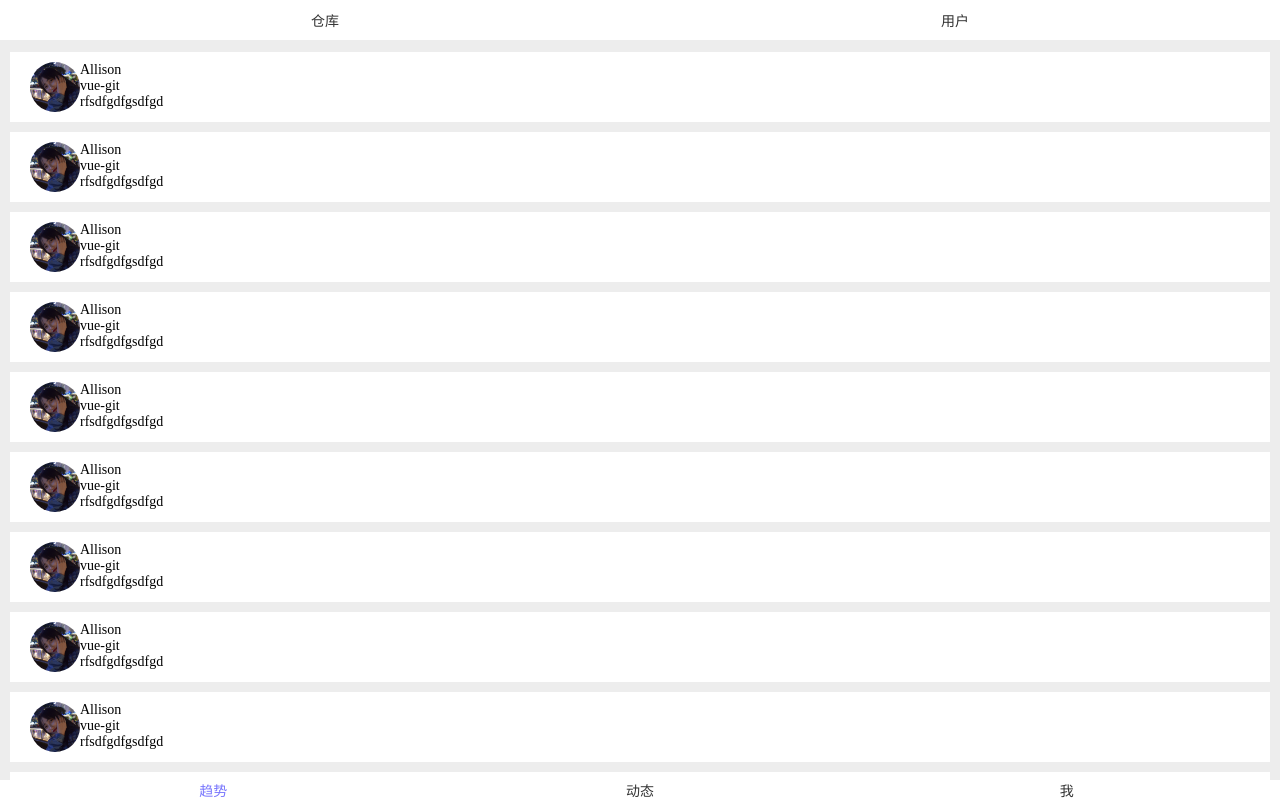
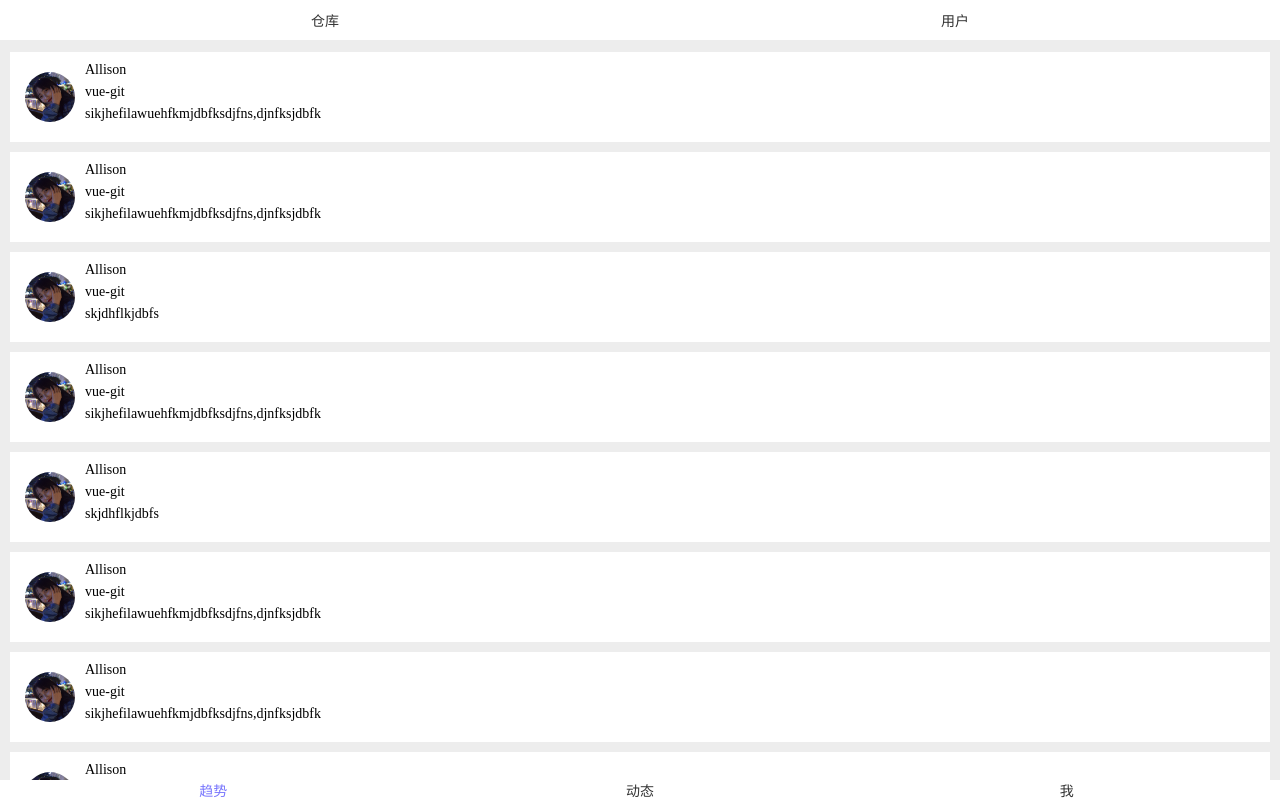
Before and after one commit to Allison12345/vue-git, a Vue app: page /home/trending/user in a window 1280 px wide. Built offline with nearby package versions, Linux system fonts and the light colour scheme; some icons are missing.

Commit message:
user page

```diff
--- a/src/components/user-item/index.vue
+++ b/src/components/user-item/index.vue
@@ -2,7 +2,7 @@
   .user-item.bg-white
     .user-item__hd
       author-photo(:img='img')
-    .user-item__bd
+    .user-item__bd.flex-c-sb
       .user-item__bd-top
         p {{author}}
       .user-item__bd-middle
@@ -23,6 +23,14 @@ export default {
 .user-item {
   display: flex;
   margin: 10px;
-  padding: 10px 20px;
+  padding: 10px 5px;
+  .user-item__hd {
+    padding: 10px;
+  }
+  .user-item__bd {
+    .user-item__bd-dowm {
+      margin-bottom: 10px;
+    }
+  }
 }
 </style>
--- a/src/pages/home/trending/user/index.vue
+++ b/src/pages/home/trending/user/index.vue
@@ -12,7 +12,10 @@ export default {
         img: require('@/assets/imgs/allison.png'),
         author: 'Allison',
         name: 'vue-git',
-        desc: 'rfsdfgdfgsdfgd'
+        desc:
+          Math.random() > 0.5
+            ? 'skjdhflkjdbfs'
+            : 'sikjhefilawuehfkmjdbfksdjfns,djnfksjdbfk'
       }))
     }
   }
```
